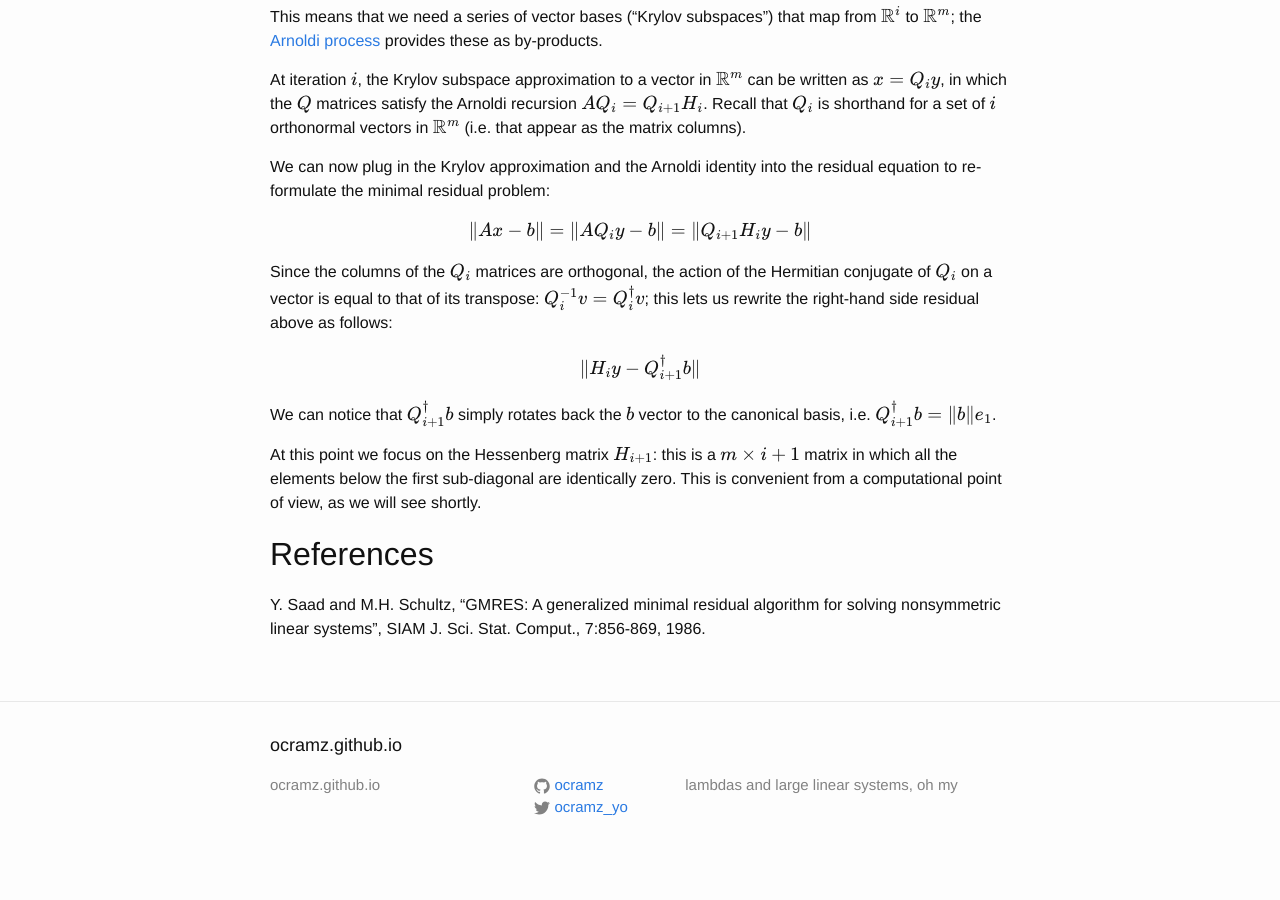
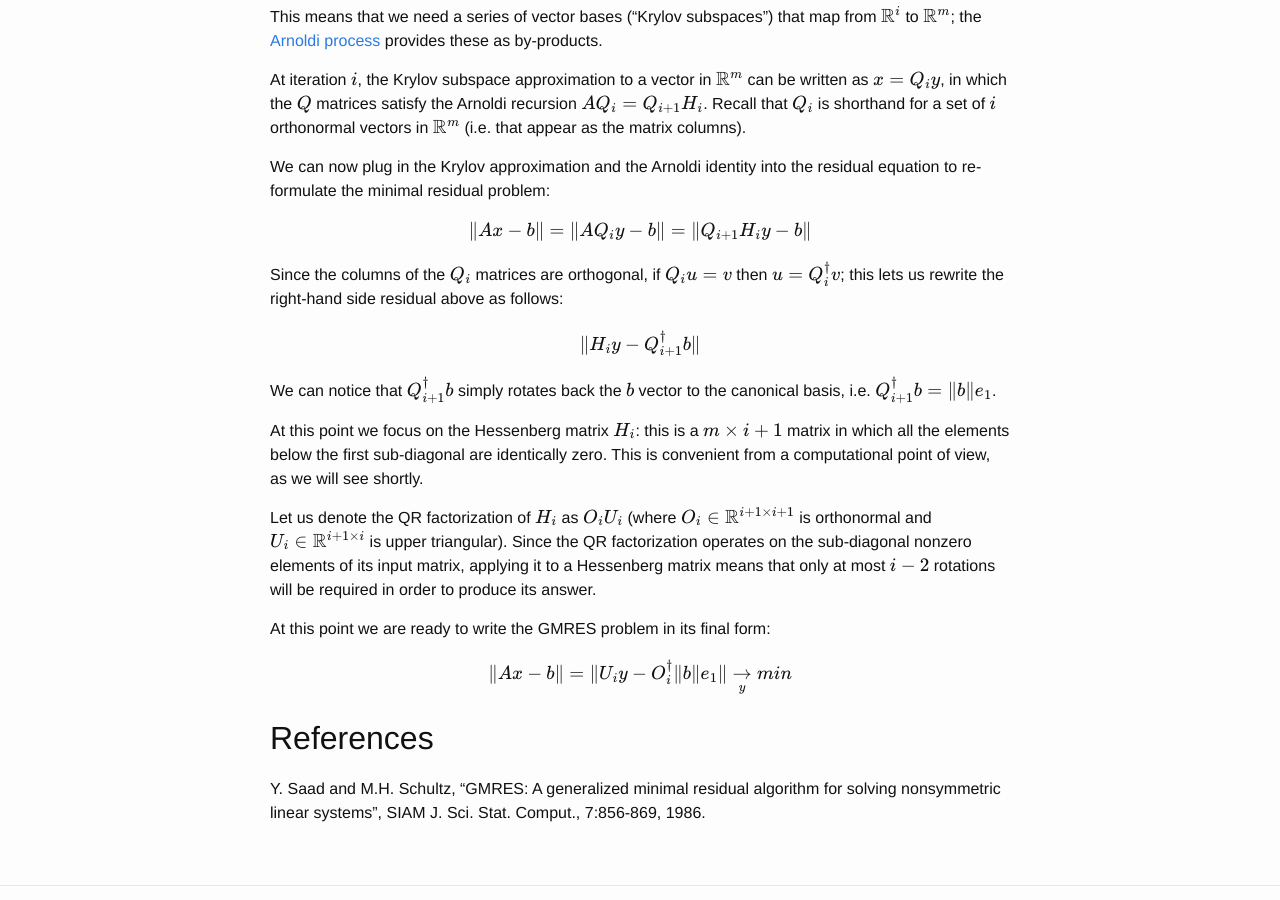
Before and after one commit to ocramz/ocramz.github.io, a Jekyll site: the page built from _posts/2017-02-06-gmres.markdown, in a window 1280 px wide and 900 px high, scrolled down 616 px. Built offline with Jekyll 4.4.1, drawn with Linux system fonts in a browser that asks for light colours; formulas are drawn with MathJax 3; before the commit the page ends 1495 px from its top, so only the background shows below that.

Commit message:
blog update

```diff
--- a/_posts/2017-02-06-gmres.markdown
+++ b/_posts/2017-02-06-gmres.markdown
@@ -28,7 +28,7 @@ $$
 \|A x - b\| = \|A Q_i y - b\| = \|Q_{i+1} H_i y -b\|
 $$
 
-Since the columns of the $$Q_i$$ matrices are orthogonal, the action of the Hermitian conjugate of $$Q_i$$ on a vector is equal to that of its transpose: $$Q_i^{-1} v = Q_i^\dagger v$$; this lets us rewrite the right-hand side residual above as follows:
+Since the columns of the $$Q_i$$ matrices are orthogonal, if $$Q_i u = v$$ then $$u = Q_i^\dagger v$$; this lets us rewrite the right-hand side residual above as follows:
 
 $$
 \|H_i y - Q_{i+1}^\dagger b\|
@@ -36,9 +36,15 @@ $$
 
 We can notice that $$Q_{i+1}^\dagger b$$ simply rotates back the $$b$$ vector to the canonical basis, i.e. $$Q_{i+1}^\dagger b = \|b\| e_1$$.
 
-At this point we focus on the Hessenberg matrix $$H_{i+1}$$: this is a $$m \times i + 1$$ matrix in which all the elements below the first sub-diagonal are identically zero. This is convenient from a computational point of view, as we will see shortly.
+At this point we focus on the Hessenberg matrix $$H_i$$: this is a $$m \times i + 1$$ matrix in which all the elements below the first sub-diagonal are identically zero. This is convenient from a computational point of view, as we will see shortly.
 
+Let us denote the QR factorization of $$H_i$$ as $$O_i U_i$$ (where $$O_i \in \mathbb{R}^{i+1 \times i+1}$$ is orthonormal and $$U_i \in \mathbb{R}^{i+1 \times i}$$ is upper triangular). Since the QR factorization operates on the sub-diagonal nonzero elements of its input matrix, applying it to a Hessenberg matrix means that only at most $$i-2$$ rotations will be required in order to produce its answer.
 
+At this point we are ready to write the GMRES problem in its final form:
+
+$$
+\|A x - b\| = \|U_i y - O_i^\dagger \|b\|e_1\| \underset{y}{\rightarrow} min
+$$
 
 ## References
 
```
Also changed, not shown: 2 other files.
